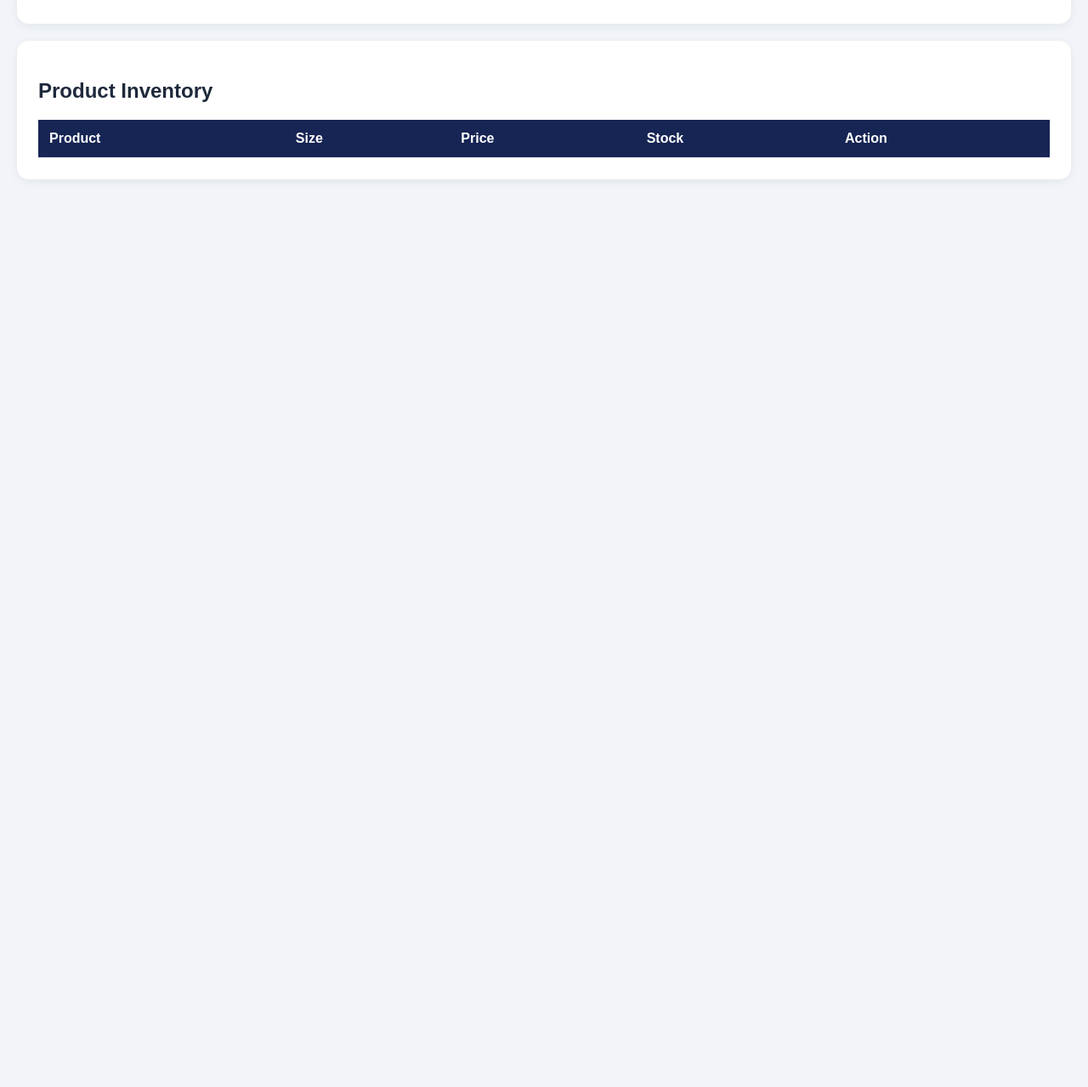
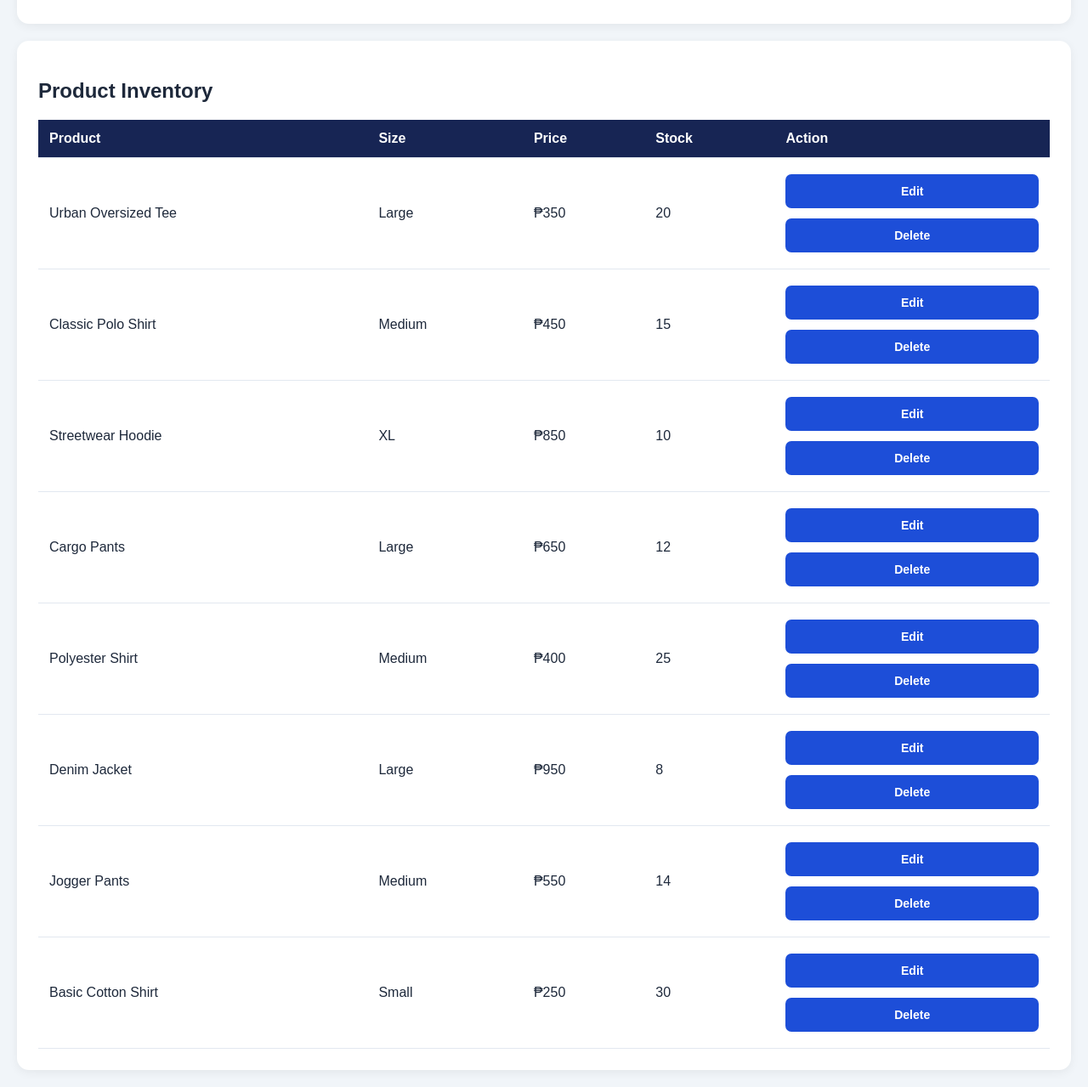
Before and after one commit to denmar-prog/denmar-apparel, a plain HTML site: page index.html in a window 1280 px wide. Shown: the part 541-1820 px from the top of the page at 85% size. Before the commit the page ends 800 px from the top, so only its background shows below. Drawn offline with Linux system fonts and the light colour scheme.

Commit message:
Add default products to inventory
Updated the product inventory with 8 default sample products. Ensured new browsers can display an initial product list while keeping the existing Add, Edit, and Delete functions.

```diff
--- a/index.html
+++ b/index.html
@@ -161,11 +161,26 @@
 
 <script>
 
-let products = JSON.parse(localStorage.getItem("products")) || [];
+
+const savedProducts = localStorage.getItem("products");
+
+let products = savedProducts ? JSON.parse(savedProducts) : [
+    { name: "Urban Oversized Tee", size: "Large", price: 350, stock: 20 },
+    { name: "Classic Polo Shirt", size: "Medium", price: 450, stock: 15 },
+    { name: "Streetwear Hoodie", size: "XL", price: 850, stock: 10 },
+    { name: "Cargo Pants", size: "Large", price: 650, stock: 12 },
+    { name: "Polyester Shirt", size: "Medium", price: 400, stock: 25 },
+    { name: "Denim Jacket", size: "Large", price: 950, stock: 8 },
+    { name: "Jogger Pants", size: "Medium", price: 550, stock: 14 },
+    { name: "Basic Cotton Shirt", size: "Small", price: 250, stock: 30 }
+];
 
 function saveProducts() {
     localStorage.setItem("products", JSON.stringify(products));
 }
+    if (!savedProducts) {
+    saveProducts();
+    }
 
 function addProduct() {
     let name = document.getElementById("productName").value.trim();
```
